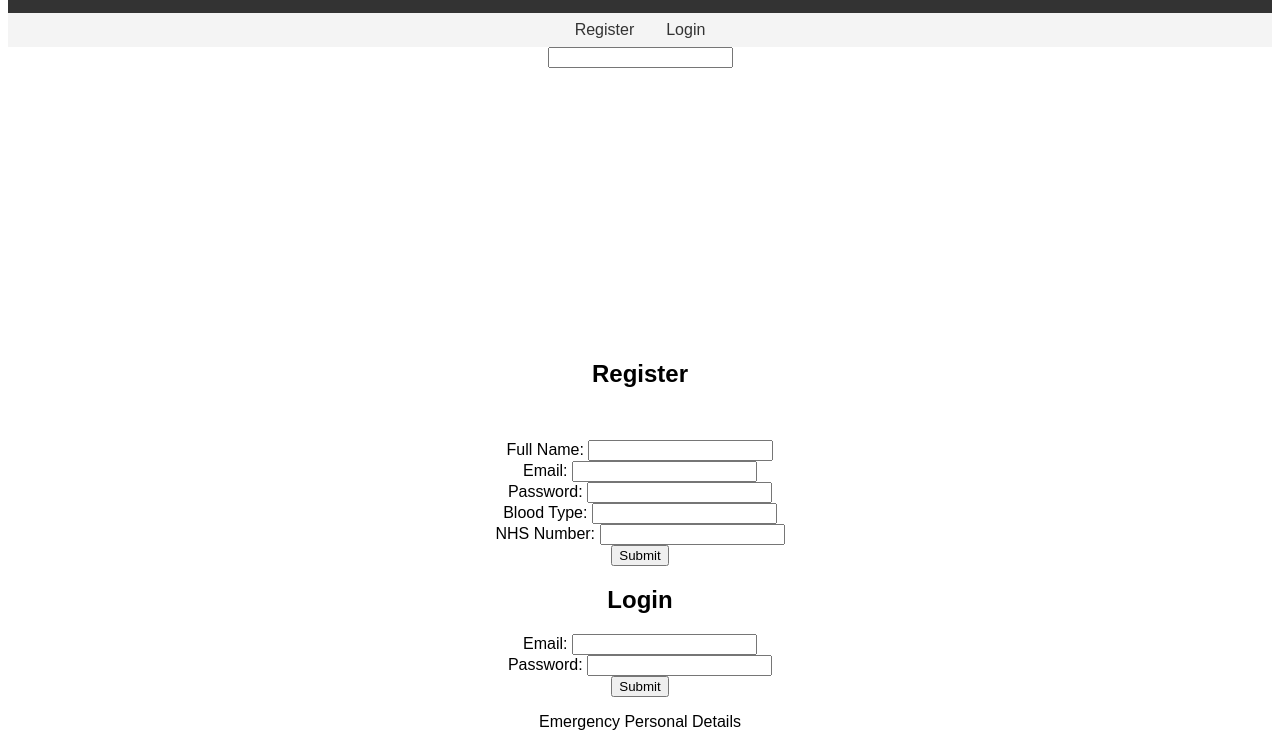
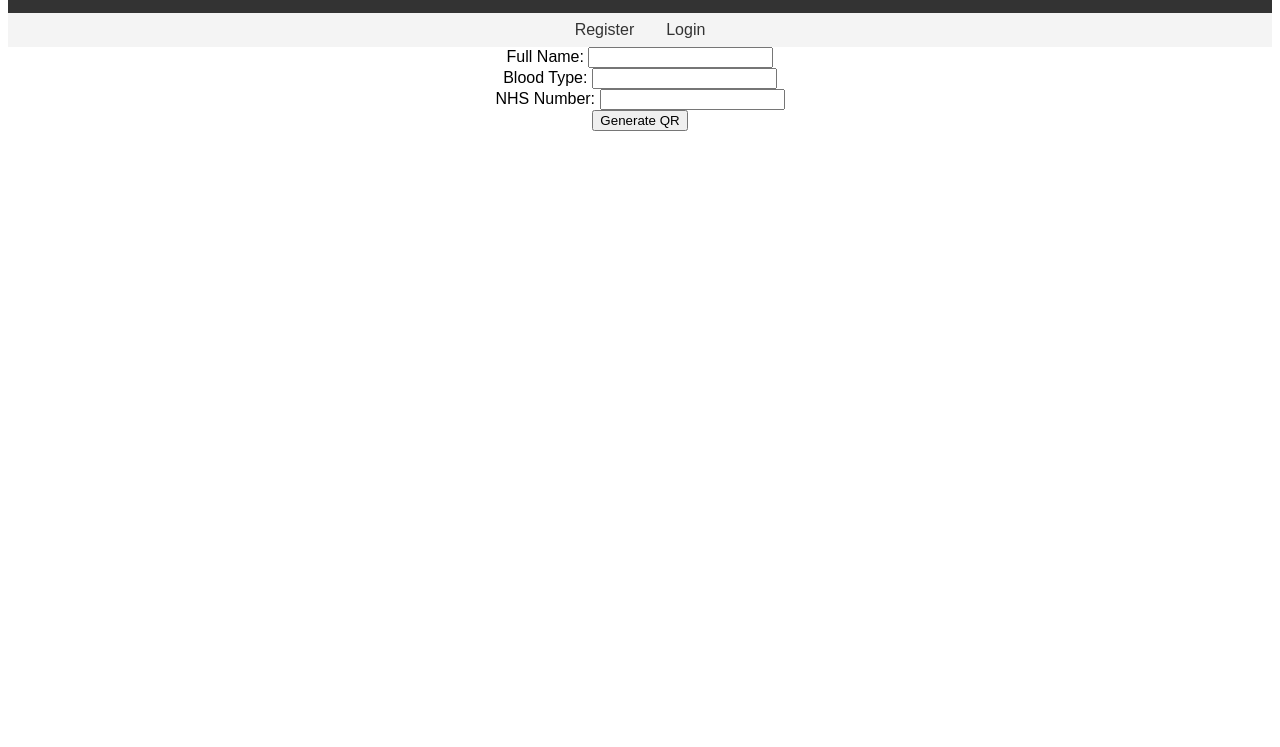
Before and after one commit to UP879792/EPD-app, a website: page static-files/index.html in a window 1280 px wide. Shown: the part 64-811 px from the top of the page. Drawn offline with Linux system fonts and the light colour scheme; files that its build step writes are made by us from their sources.

Commit message:
UPDATE 1

```diff
--- a/static-files/code.js
+++ b/static-files/code.js
@@ -1,3 +1,29 @@
+console.log("QR code library loaded");
+function generateQR() {
+  console.log("generateQR function called")
+  var name = document.getElementById('name').value;
+  var bloodType = document.getElementById('bloodType').value;
+  var NHSNumber = document.getElementById('NHSNumber').value;
+  let data = "- Name: " + name +   " || - Blood Type: " + bloodType +   " || - NHS Number: " + NHSNumber ;
+  console.log("Data passed to QR code library: " + data);
+  const loginInfoString = JSON.stringify(data);
+  console.log("loginInfoString passed to QR code library: " + loginInfoString);
+  var qrcode = new QRCode(document.getElementById('qrcode'), {
+      text: loginInfoString,
+      width: 100,
+      height: 100,
+      FormData:data
+  });
+  if (data) { // check if the data is not empty
+    qrcode.makeCode(data);
+  } else {
+    console.log("No usable data found");
+  }
+  event.preventDefault();
+}
+
+
+
 // Get the user's login information
 const loginInfo = {
     email: "user@example.com",
@@ -8,8 +34,8 @@ const loginInfo = {
   const loginInfoString = JSON.stringify(loginInfo);
 
   // Create a QR code using the login information
-  const qr = new QRCode(document.getElementById("qr"), {
-    text: loginInfoString,
-    width: 150,
-    height: 150
-  });
+  // const qr = new QRCode(document.getElementById("qr"), {
+  //   text: loginInfoString,
+  //   width: 150,
+  //   height: 150
+  // });
--- a/static-files/index.html
+++ b/static-files/index.html
@@ -13,45 +13,12 @@
         <li><a href="#login">Login</a></li>
       </ul>
     </nav>
-<body>
-
-  <div>
-    <body>
-      <input type="text" id="qr-data" onchange="generateQR()">
-      <div id="qrcode"></div>
-
-        </body>
 
     <script src="qrcode.min.js"></script>
-        <script>
-
-        var qrdata = document.getElementById('qr-data');
-        var qrcode = new QRCode(document.getElementById('qrcode'))
-        function generateQR() {
-          var data = qrdata.value;
-
-         qrcode.makeCode(data);
-        }
-
-        </script>
 <body>
-     </div>
-
-    <main>
-      <section id="register">
-        <h2>Register</h2>
-        </section>
-        </main>
-
-        <form>
+  <form id="qr-form">
     <label for="name">Full Name:</label>
     <input type="text" id="name" name="name" required>
-          <br>
-          <label for="email">Email:</label>
-          <input type="email" id="email" name="email" required>
-          <br>
-          <label for="password">Password:</label>
-          <input type="password" id="password" name="password" required>
     <br>
     <label for="bloodType">Blood Type:</label>
     <input type="text" id="bloodType" name="bloodType" required>
@@ -59,25 +26,11 @@
     <label for="NHSNumber">NHS Number:</label>
     <input type="text" id="NHSNumber" name="NHSNumber" required>
     <br>
-          <input type="submit" value="Submit">
+    <button type="submit" onclick="generateQR()">Generate QR</button>
   </form>
-      </section>
-      <section id="login">
-        <h2>Login</h2>
-        <form>
-          <label for="email">Email:</label>
-          <input type="email" id="email" name="email" required>
-          <br>
-          <label for="password">Password:</label>
-          <input type="password" id="password" name="password" required>
-          <br>
-          <input type="submit" value="Submit">
-        </form>
-      </section>
-    </main>
-    <footer>
-      <p>Emergency Personal Details</p>
-    </footer>
+
+  <div id="qrcode"></div>
+
   </body>
    <script src="code.js"></script>
 </html>
```
Also changed, not shown: 1 other file. Lines whose indentation alone changed are shown as unchanged.
